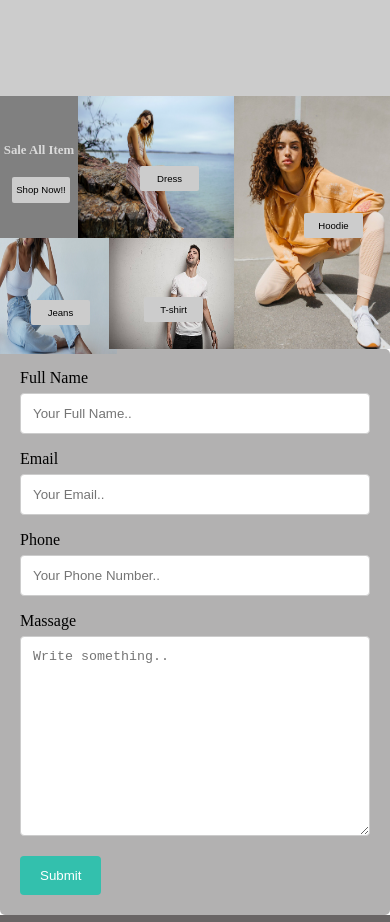
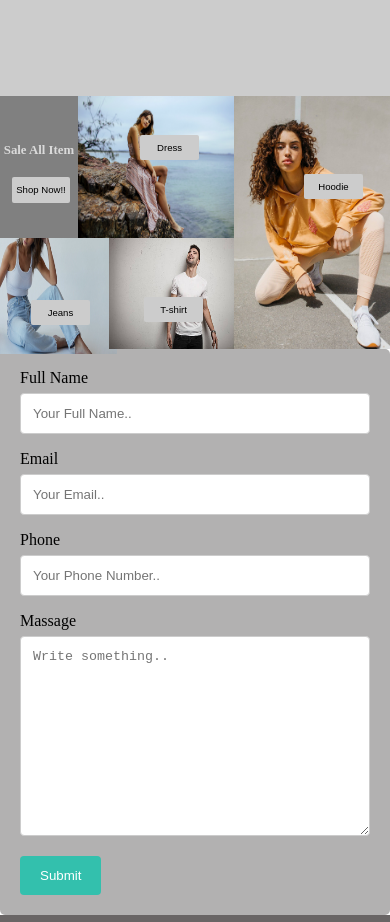
Before and after one commit to Sindi-mega/company, a plain HTML site: page index.html in a window 390 px wide. Shown: the part 1800-2722 px from the top of the page. Drawn offline with Linux system fonts and the light colour scheme.

Commit message:
initial project

```diff
--- a/css/style.css
+++ b/css/style.css
@@ -434,7 +434,7 @@ footer{
     height: 3%;
     font-size: 60%;
     text-align: center;
-    margin-top: 18%;
+    margin-top: 10%;
     margin-left: 1%;
 }
 .btn-dress3{
@@ -442,7 +442,7 @@ footer{
     height: 3%;
     font-size: 60%;
     text-align: center;
-    margin-top: 30%;
+    margin-top: 20%;
     margin-left: -2%;
 }
 .btn-dress4{
```
